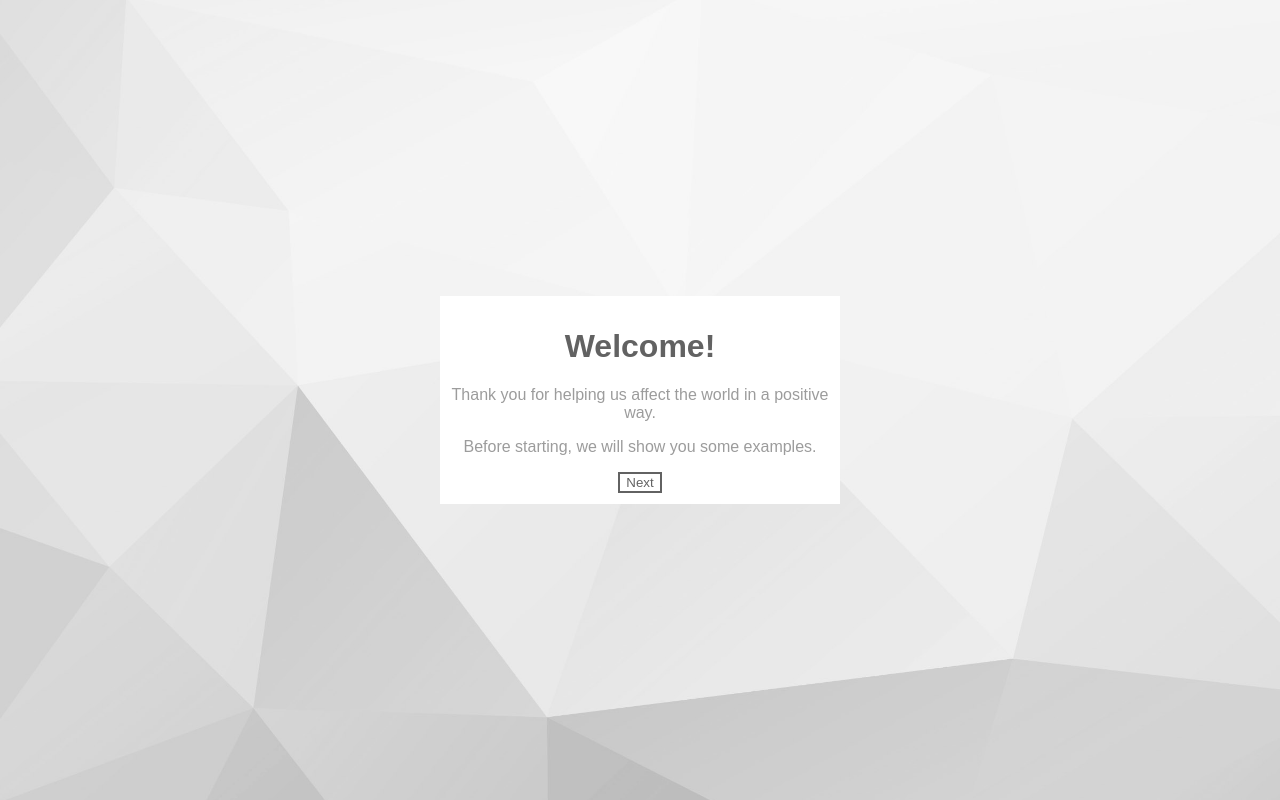
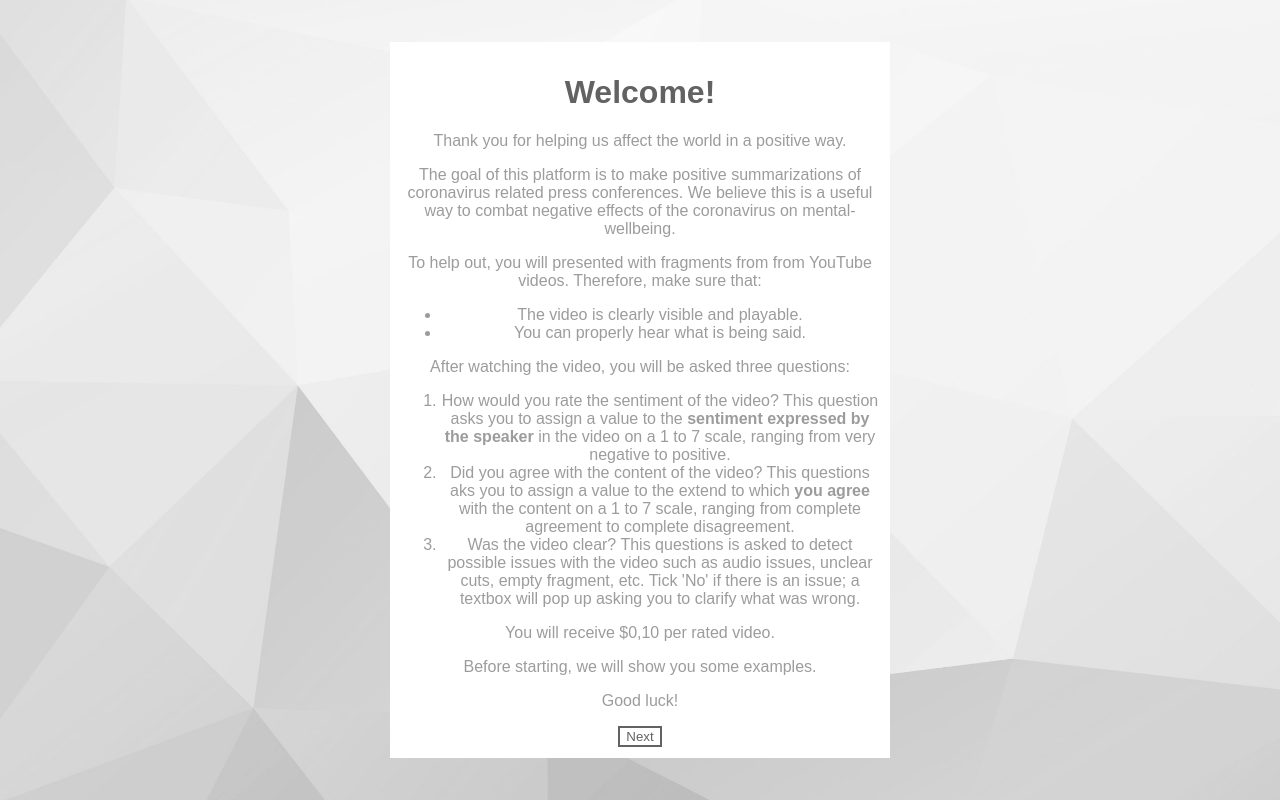
Before and after one commit to mikebeijen/crowd-computing, a plain HTML site: page templates/layouts/index.html in a window 1280 px wide. Drawn offline with nearby package versions, Linux system fonts and the light colour scheme; no server answers.

Commit message:
Improve introductory text

```diff
--- a/templates/layouts/index.html
+++ b/templates/layouts/index.html
@@ -12,7 +12,21 @@
                     <div class="container">
                         <h1>Welcome!</h1>
                         <p>Thank you for helping us affect  the world in a positive way.</p>
+                        <p>The goal of this platform is to make positive summarizations of coronavirus related press conferences. We believe this is a useful way to combat negative effects of the coronavirus on mental-wellbeing. </p>
+                        <p>To help out, you will presented with fragments from from YouTube videos. Therefore, make sure that:</p>
+                        <ul>
+                            <li>The video is clearly visible and playable.</li>
+                            <li>You can properly hear what is being said.</li>
+                        </ul>
+                        <p>After watching the video, you will be asked three questions:</p>
+                        <ol>
+                            <li>How would you rate the sentiment of the video? This question asks you to assign a value to the <b>sentiment expressed by the speaker</b> in the video on a 1 to 7 scale, ranging from very negative to positive. </li>
+                            <li>Did you agree with the content of the video? This questions aks you to assign a value to the extend to which <b>you agree</b> with the content on a 1 to 7 scale, ranging from complete agreement to complete disagreement.</li>
+                            <li>Was the video clear? This questions is asked to detect possible issues with the video such as audio issues, unclear cuts, empty fragment, etc. Tick 'No' if there is an issue; a textbox will pop up asking you to clarify what was wrong.</li>
+                        </ol>
+                        <p>You will receive $0,10 per rated video.</p>
                         <p>Before starting, we will show you some examples.</p>
+                        <p>Good luck!</p>
                         <button class="cut" type="button" onclick="start()">Next</button>
                     </div>
                 </div>
--- a/templates/static/css/style.css
+++ b/templates/static/css/style.css
@@ -25,7 +25,7 @@
 .inner{
     margin-left: auto;
     margin-right: auto;
-    width: 400px;
+    width: 500px;
 }
 
 .cut{
```
